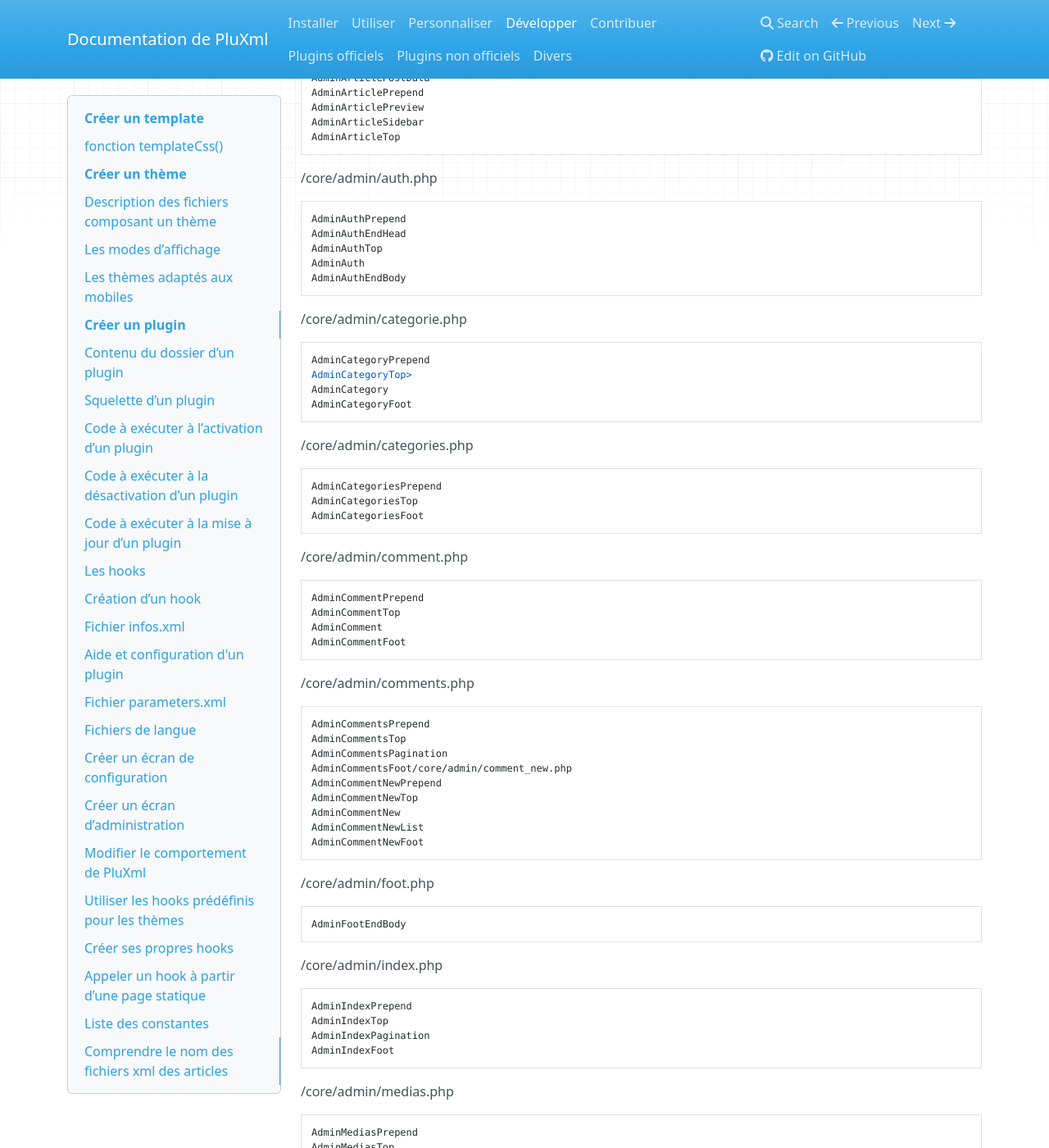
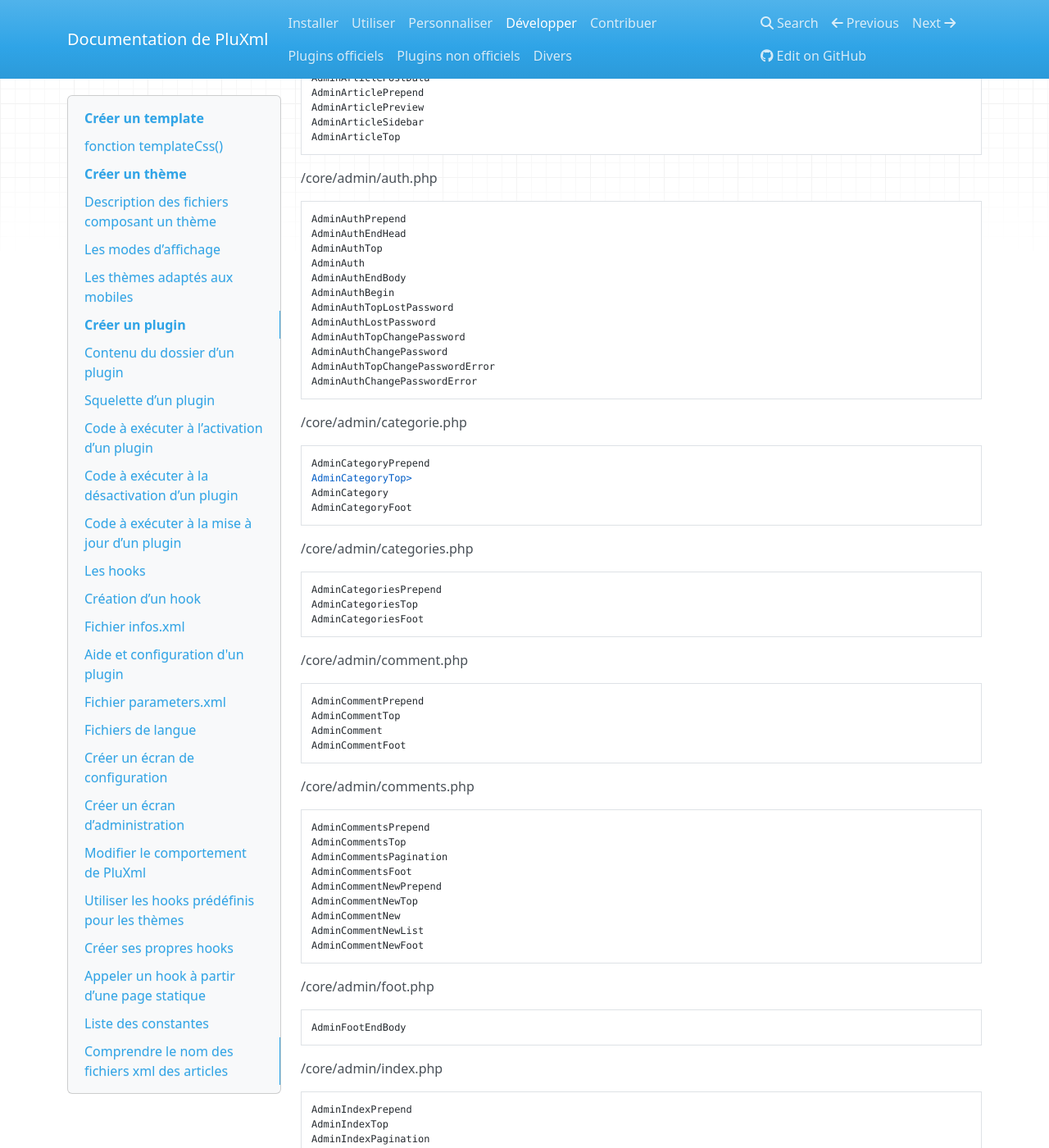
Before and after one commit to pluxml/PluXml-Wiki, an MkDocs documentation site: the page built from docs/developper/developpement.md, in a window 1280 px wide and 1400 px high, scrolled down 7010 px. Shown: the whole window at 82% size. Built offline with MkDocs 1.6.1, drawn with Linux system fonts in a browser that asks for light colours; nearby versions of some CDN libraries.

Commit message:
[pluxml 5.8] add new auth.php hooks

```diff
--- a/docs/developper/developpement.md
+++ b/docs/developper/developpement.md
@@ -260,6 +260,13 @@
     AdminAuthTop
     AdminAuth
     AdminAuthEndBody
+    AdminAuthBegin
+    AdminAuthTopLostPassword
+    AdminAuthLostPassword
+    AdminAuthTopChangePassword
+    AdminAuthChangePassword
+    AdminAuthTopChangePasswordError
+    AdminAuthChangePasswordError
 
 /core/admin/categorie.php
 
@@ -286,7 +293,7 @@
     AdminCommentsPrepend
     AdminCommentsTop
     AdminCommentsPagination
-    AdminCommentsFoot/core/admin/comment_new.php
+    AdminCommentsFoot
     AdminCommentNewPrepend
     AdminCommentNewTop
     AdminCommentNew
```
